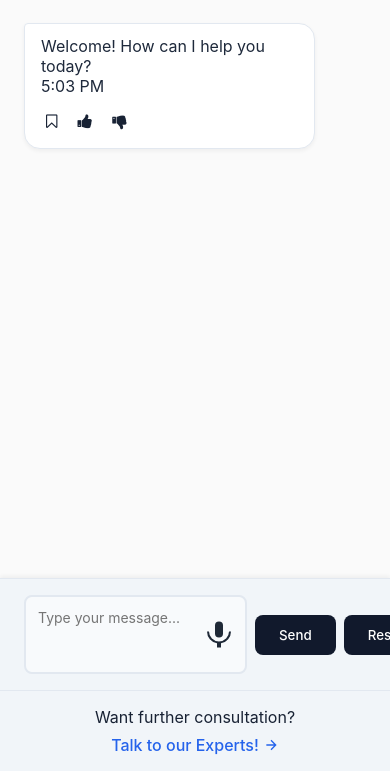
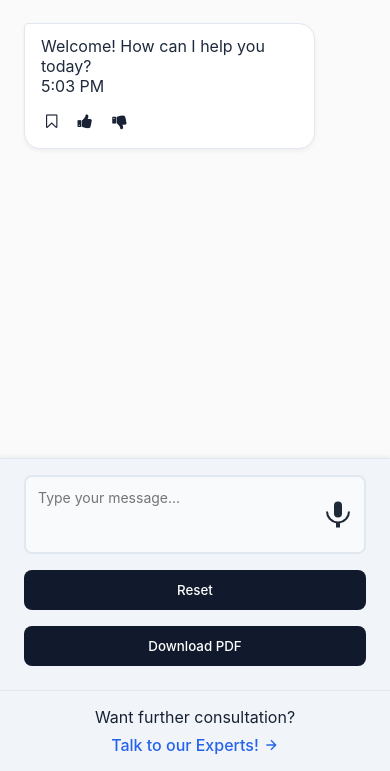
Before and after one commit to aniruddha2004/tradeGuru, a Flask app: page /chat in a window 390 px wide. Shown: the part 73-844 px from the top of the page. Run offline with Flask 3, Linux system fonts and the light colour scheme; data that the repository does not hold is empty; parts of the project's set-up code (start-up, migrations or seed data) failed here and were passed over.

Commit message:
Made changes to the UI, fixed responsive layout error and made changes to send button

```diff
--- a/src/static/css/styles-chat.css
+++ b/src/static/css/styles-chat.css
@@ -494,6 +494,32 @@ ul, ol {
     font-size: 14px;
     border-left: 3px solid #f39c12;
   }
+  .input-form {
+    display: flex;
+    flex-direction: column;
+    align-items: stretch; /* Ensures children can go full width */
+  }
+
+  .message-input-wrapper {
+    width: 100%;
+    position: relative;
+    margin-bottom: 0.5rem;
+  }
+
+  /* Stack the reset and download buttons below with 100% width */
+  #reset-btn,
+  #downloadPdfButton {
+    width: 100%;
+    margin-bottom: 0.5rem;
+  }
+
+  /* The voice button remains absolutely positioned within the textarea wrapper */
+  .voice-button {
+    position: absolute;
+    right: 0.75rem;
+    top: 50%;
+    transform: translateY(-50%);
+  }
 }
 
 /* Scrollbar Styling */
--- a/src/static/js/chat-script.js
+++ b/src/static/js/chat-script.js
@@ -5,7 +5,8 @@ let queries = [];
 // DOM Elements
 const messageForm = document.getElementById("messageForm");
 const messageInput = document.getElementById("messageInput");
-const SpeechRecognition = window.SpeechRecognition || window.webkitSpeechRecognition;
+const SpeechRecognition =
+  window.SpeechRecognition || window.webkitSpeechRecognition;
 const voiceButton = document.getElementById("voiceButton");
 const messagesContainer = document.getElementById("messagesContainer");
 const queriesList = document.getElementById("queriesList");
@@ -76,7 +77,6 @@ function renderMessage(message) {
       }
     });
 
-
     // Thumbs Up button: only select if not already selected
     const thumbsUpButton = document.createElement("button");
     thumbsUpButton.className = "icon-button bookmark-button";
@@ -120,7 +120,7 @@ function removeBookmark(message) {
   queries = queries.filter((q) => q.id !== message.id);
 
   // Clear the current bookmarks list.
-  queriesList.innerHTML = '';
+  queriesList.innerHTML = "";
 
   // Re-render the remaining bookmarks.
   queries.forEach((q) => renderQuery(q));
@@ -130,18 +130,16 @@ function sendFeedback(docId, feedback) {
   fetch("/feedback", {
     method: "POST",
     headers: { "Content-Type": "application/json" },
-    body: JSON.stringify({ doc_id: docId, feedback: feedback })
+    body: JSON.stringify({ doc_id: docId, feedback: feedback }),
   })
-  .then(response => response.json())
-  .then(data => {
+    .then((response) => response.json())
+    .then((data) => {
       console.log(data.message); // Optionally display a confirmation message
     })
-  .catch(error => {
+    .catch((error) => {
       console.error("Error updating feedback:", error);
     });
 }
-
-
 
 // In renderQuery, attach a click listener to scroll to the corresponding message
 function renderQuery(query) {
@@ -150,17 +148,17 @@ function renderQuery(query) {
   // Using the first line of the message for display; CSS can handle overflow styling.
   queryDiv.innerHTML = `
     <div class="query-timestamp">${formatDate(query.timestamp)}</div>
-    <div class="query-content">${query.content.split('\n')[0]}</div>
+    <div class="query-content">${query.content.split("\n")[0]}</div>
   `;
 
-  queryDiv.addEventListener('click', () => {
-    const target = document.getElementById('message-' + query.id);
+  queryDiv.addEventListener("click", () => {
+    const target = document.getElementById("message-" + query.id);
     if (target) {
-      target.scrollIntoView({ behavior: 'smooth', block: 'center' });
+      target.scrollIntoView({ behavior: "smooth", block: "center" });
       // Optional: add a temporary highlight to the message
-      target.classList.add('highlight');
+      target.classList.add("highlight");
       setTimeout(() => {
-        target.classList.remove('highlight');
+        target.classList.remove("highlight");
       }, 2000);
     }
   });
@@ -168,8 +166,6 @@ function renderQuery(query) {
   queriesList.appendChild(queryDiv);
   queriesList.scrollTop = queriesList.scrollHeight;
 }
-
-
 
 // Function to bookmark an assistant's response
 function bookmarkResponse(message) {
@@ -202,7 +198,8 @@ messageForm.addEventListener("submit", async (e) => {
 
   const loadingMessage = {
     id: messages.length + 1,
-    content: '<span class="typing-text">Typing</span><span class="dot">.</span><span class="dot">.</span><span class="dot">.</span>',
+    content:
+      '<span class="typing-text">Typing</span><span class="dot">.</span><span class="dot">.</span><span class="dot">.</span>',
     sender: "assistant",
     timestamp,
     loader: true,
@@ -213,7 +210,7 @@ messageForm.addEventListener("submit", async (e) => {
   renderMessage(loadingMessage);
 
   messageInput.value = "";
-  voiceButton.style.display = "inline-block";
+  messageInput.dispatchEvent(new Event("input"));
 
   try {
     const response = await fetch("/ask", {
@@ -299,7 +296,8 @@ document.querySelector(".expert-link").addEventListener("click", () => {
   const timestamp = new Date().toISOString();
   const loadingMessage = {
     id: messages.length + 1,
-    content: '<span class="typing-text">Forwarding your request to an expert for review</span><span class="dot">.</span><span class="dot">.</span><span class="dot">.</span>',
+    content:
+      '<span class="typing-text">Forwarding your request to an expert for review</span><span class="dot">.</span><span class="dot">.</span><span class="dot">.</span>',
     sender: "assistant",
     timestamp,
     loader: true,
@@ -321,14 +319,18 @@ document.querySelector(".expert-link").addEventListener("click", () => {
     });
 });
 
-if (SpeechRecognition) {
-  const recognition = new SpeechRecognition();
+if (window.SpeechRecognition || window.webkitSpeechRecognition) {
+  const recognition = new (window.SpeechRecognition ||
+    window.webkitSpeechRecognition)();
   recognition.interimResults = false;
   recognition.lang = "en-US";
 
-  voiceButton.addEventListener("click", () => {
-    messageInput.focus();
-    // Toggle the voice recording state
+  voiceButton.addEventListener("click", (e) => {
+    // If the button is set to submit (send mode), do nothing here
+    if (voiceButton.getAttribute("type") === "submit") {
+      return; // Allow the form's submit event to handle the action.
+    }
+    // Otherwise, in mic mode, handle voice recognition
     if (voiceButton.classList.contains("recording")) {
       recognition.stop();
     } else {
@@ -336,41 +338,45 @@ if (SpeechRecognition) {
     }
   });
 
+
   recognition.addEventListener("start", () => {
+    // Button goes into recording mode
     voiceButton.classList.add("recording");
   });
 
   recognition.addEventListener("end", () => {
+    // Button stops recording mode
     voiceButton.classList.remove("recording");
   });
 
   recognition.addEventListener("result", (event) => {
     const transcript = event.results[0][0].transcript;
     messageInput.value += (messageInput.value ? " " : "") + transcript;
+    // Force the icon to update to "send" if text is present
+    messageInput.dispatchEvent(new Event("input"));
   });
 } else {
-  console.warn("Speech Recognition not supported in this browser.");
+  // Fallback if SpeechRecognition is not supported
   voiceButton.style.display = "none";
 }
-
 
 // Define your suggestion queries
 let suggestions = [];
 
 function fetchSuggestions() {
-  fetch('/suggestions')
-    .then(response => response.json())
-    .then(data => {
+  fetch("/suggestions")
+    .then((response) => response.json())
+    .then((data) => {
       suggestions = data.suggestions;
-      renderSuggestions();  // update your UI with the fetched suggestions
+      renderSuggestions(); // update your UI with the fetched suggestions
     })
-    .catch(error => console.error('Error fetching suggestions:', error));
+    .catch((error) => console.error("Error fetching suggestions:", error));
 }
 
 function renderSuggestions() {
   const suggestionsList = document.getElementById("suggestionsList");
-  suggestionsList.innerHTML = '';
-  suggestions.forEach(suggestion => {
+  suggestionsList.innerHTML = "";
+  suggestions.forEach((suggestion) => {
     const suggestionDiv = document.createElement("div");
     suggestionDiv.className = "suggestion-card";
     suggestionDiv.innerHTML = `
@@ -380,23 +386,54 @@ function renderSuggestions() {
       </button>
     `;
     // Clicking the arrow button populates the text input with the suggestion
-    suggestionDiv.querySelector(".suggestion-arrow").addEventListener("click", (e) => {
+    suggestionDiv
+      .querySelector(".suggestion-arrow")
+      .addEventListener("click", (e) => {
         e.stopPropagation(); // Prevent triggering parent click if any
         messageInput.value = suggestion;
         messageInput.focus();
-      messageInput.dispatchEvent(new Event('input'));
+        messageInput.dispatchEvent(new Event("input"));
       });
     suggestionsList.appendChild(suggestionDiv);
   });
 }
 
-// Listen for changes in the message input field
+// 1. Define your mic and up-arrow icons as strings
+const micIcon = `
+<svg xmlns="http://www.w3.org/2000/svg" width="32" height="32" fill="currentColor"
+     viewBox="0 0 16 16">
+  <path d="M8 10a2 2 0 0 0 2-2V4a2 2 0 1
+           0-4 0v4a2 2 0 0 0 2 2z" />
+  <path d="M3 7a5 5 0 0 0 10 0h1a6 6 0
+           0 1-5 5.917V15H7v-2.083A6 6 0
+           0 1 2 7h1z" />
+</svg>`;
+
+const upArrowIcon = `
+<svg
+  xmlns="http://www.w3.org/2000/svg"
+  width="34"
+  height="34"
+  viewBox="0 0 24 24"
+>
+  <circle cx="12" cy="12" r="10" fill="currentColor"/>
+  <path d="M12 8 L16 12 H13 V16 H11 V12 H8 L12 8 Z" fill="#fff"/>
+</svg>`;
+
+// 2. Listen for input changes
 messageInput.addEventListener("input", () => {
-  // Check if there's at least one non-whitespace character
-  if (messageInput.value.trim().length > 0) {
-    voiceButton.style.display = "none";
+  const hasText = messageInput.value.trim().length > 0;
+
+  if (hasText) {
+    // Switch to up-arrow (submit)
+    voiceButton.innerHTML = upArrowIcon;
+    voiceButton.title = "Send";
+    voiceButton.setAttribute("type", "submit");
   } else {
-    voiceButton.style.display = "inline-block";
+    // Switch back to mic
+    voiceButton.innerHTML = micIcon;
+    voiceButton.title = "Speak";
+    voiceButton.setAttribute("type", "button");
   }
 });
 
@@ -408,13 +445,15 @@ window.addEventListener("load", () => {
   }
 });
 
-document.getElementById('downloadPdfButton').addEventListener('click', async () => {
+document
+  .getElementById("downloadPdfButton")
+  .addEventListener("click", async () => {
     const timestamp = new Date().toISOString();
     try {
-    const response = await fetch('/download-pdf');
-    const contentType = response.headers.get('Content-Type');
+      const response = await fetch("/download-pdf");
+      const contentType = response.headers.get("Content-Type");
 
-    if (contentType && contentType.includes('application/json')) {
+      if (contentType && contentType.includes("application/json")) {
         // The backend returned a JSON error message (no conversation found)
         const data = await response.json();
         const responseMessage = {
@@ -424,14 +463,14 @@ document.getElementById('downloadPdfButton').addEventListener('click', async ()
           timestamp,
           loader: false,
         };
-      renderMessage(responseMessage)
-    } else if (contentType && contentType.includes('application/pdf')) {
+        renderMessage(responseMessage);
+      } else if (contentType && contentType.includes("application/pdf")) {
         // The backend returned a PDF; proceed to download it
         const blob = await response.blob();
         const url = window.URL.createObjectURL(blob);
-      const a = document.createElement('a');
+        const a = document.createElement("a");
         a.href = url;
-      a.download = 'conversation.pdf';
+        a.download = "conversation.pdf";
         document.body.appendChild(a);
         a.click();
         a.remove();
@@ -443,7 +482,7 @@ document.getElementById('downloadPdfButton').addEventListener('click', async ()
           timestamp,
           loader: false,
         };
-      renderMessage(responseMessage)
+        renderMessage(responseMessage);
       } else {
         const responseMessage = {
           id: messages.length + 1,
@@ -452,7 +491,7 @@ document.getElementById('downloadPdfButton').addEventListener('click', async ()
           timestamp,
           loader: false,
         };
-      renderMessage(responseMessage)
+        renderMessage(responseMessage);
       }
     } catch (error) {
       console.error(error);
@@ -463,6 +502,6 @@ document.getElementById('downloadPdfButton').addEventListener('click', async ()
         timestamp,
         loader: false,
       };
-    renderMessage(responseMessage)
+      renderMessage(responseMessage);
     }
   });
--- a/src/templates/chat.html
+++ b/src/templates/chat.html
@@ -85,7 +85,7 @@
           <div class="bottom-container">
             <div class="input-container">
               <form class="input-form" id="messageForm">
-                <!-- Wrap textarea + voice button together so we can position them cleanly -->
+                <!-- Textarea + Single Button -->
                 <div class="message-input-wrapper">
                   <textarea
                     class="message-input"
@@ -94,12 +94,15 @@
                     autocomplete="off"
                     rows="3"
                   ></textarea>
+
+                  <!-- Single button: switches between mic icon & up-arrow icon -->
                   <button
                     type="button"
                     class="voice-button"
                     id="voiceButton"
                     title="Speak"
                   >
+                    <!-- Default mic icon (SVG) -->
                     <svg
                       xmlns="http://www.w3.org/2000/svg"
                       width="32"
@@ -107,22 +110,34 @@
                       fill="currentColor"
                       viewBox="0 0 16 16"
                     >
-                      <path
-                        d="M8 10a2 2 0 0 0 2-2V4a2 2 0 1 0-4 0v4a2 2 0 0 0 2 2z"
-                      />
-                      <path
-                        d="M3 7a5 5 0 0 0 10 0h1a6 6 0 0 1-5 5.917V15H7v-2.083A6
-                               6 0 0 1 2 7h1z"
-                      />
+                      <path d="M8 10a2 2 0 0 0 2-2V4a2 2 0
+                               1 0-4 0v4a2 2 0 0 0 2 2z" />
+                      <path d="M3 7a5 5 0 0 0 10 0h1a6 6
+                               0 0 1-5 5.917V15H7v-2.083A6
+                               6 0 0 1 2 7h1z" />
                     </svg>
                   </button>
                 </div>
-                <button type="submit" class="send-button">Send</button>
-                <button type="submit" class="send-button" id="reset-btn">
+
+                <!-- Place Reset and Download PDF below -->
+                <button
+                  type="button"
+                  class="send-button"
+                  id="reset-btn"
+                >
                   Reset
                 </button>
-                <button id="downloadPdfButton" class="send-button">Download PDF</button>
+
+                <button
+                  type="button"
+                  class="send-button"
+                  id="downloadPdfButton"
+                >
+                  Download PDF
+                </button>
               </form>
+
+
             </div>
             <div class="expert-section">
               <p class="expert-text">Want further consultation?</p>
```
Lines whose indentation alone changed are shown as unchanged.
